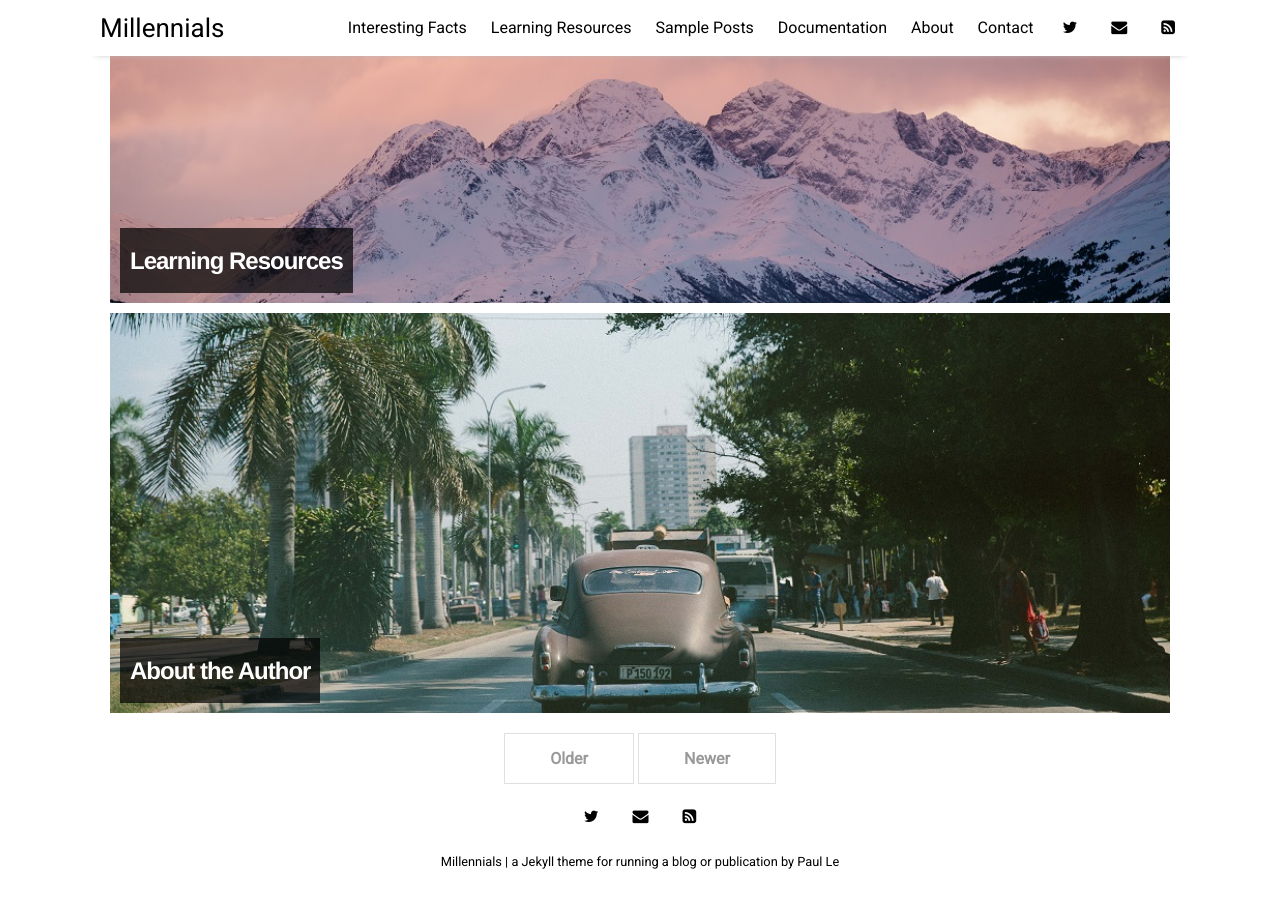
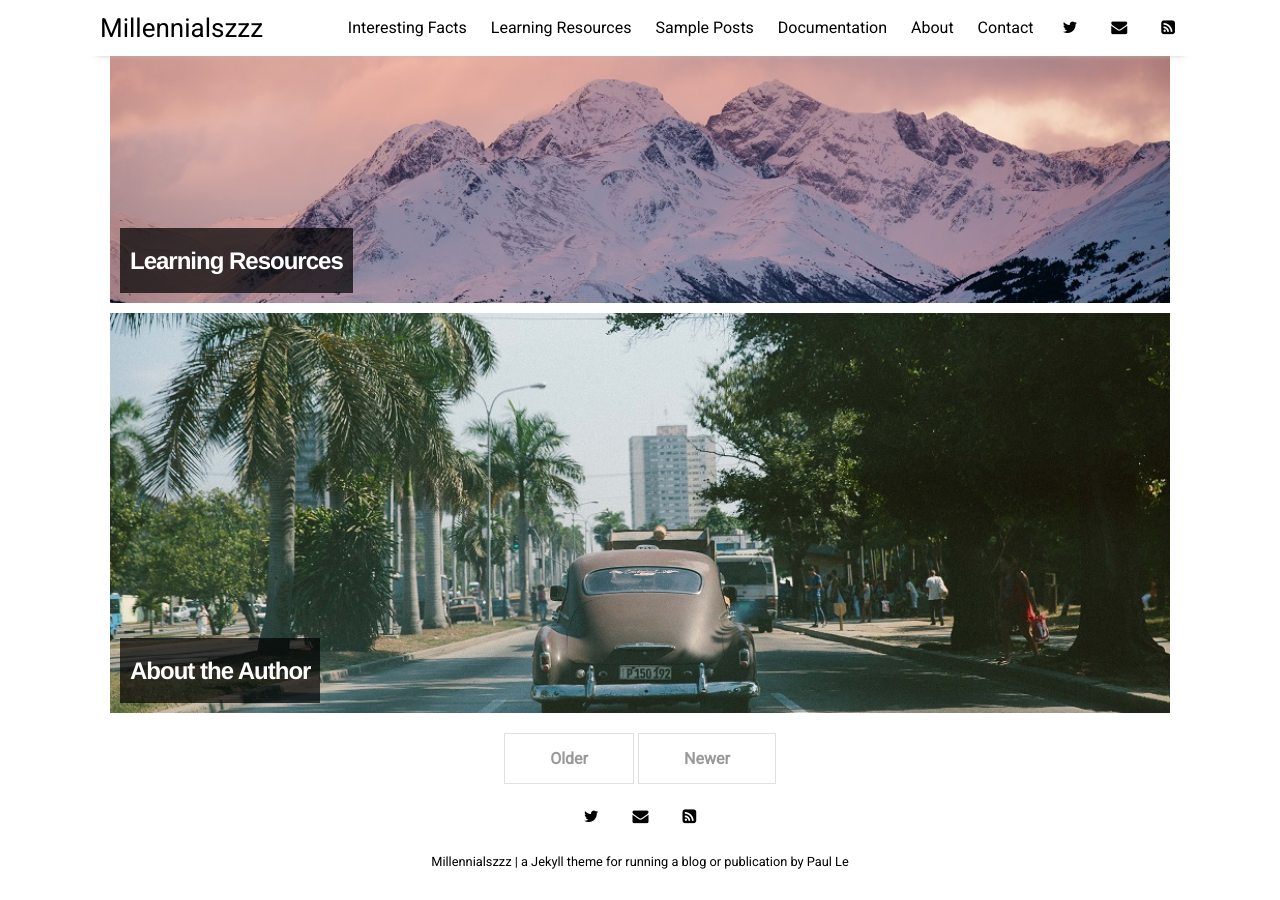
Before and after one commit to spaceB0x/spaceB0x.github.io, a Jekyll site: the page built from index.html, in a window 1280 px wide and 900 px high, scrolled down 1398 px. Built offline with Jekyll 4.4.1, drawn with Linux system fonts in a browser that asks for light colours; nearby versions of some CDN libraries; the list of posts is cut into pages by our own code.

Commit message:
Add stuff

```diff
--- a/_config.yml
+++ b/_config.yml
@@ -14,7 +14,7 @@ sass:
   style: :nested
 
 # Customise atom feed settings (this is where Jekyll-Feed gets configuration information)
-title:		           "Millennials"
+title:		           "Millennialszzz"
 description:	       "a Jekyll theme for running a blog or publication"
 author:              "Paul Le"
 
```
